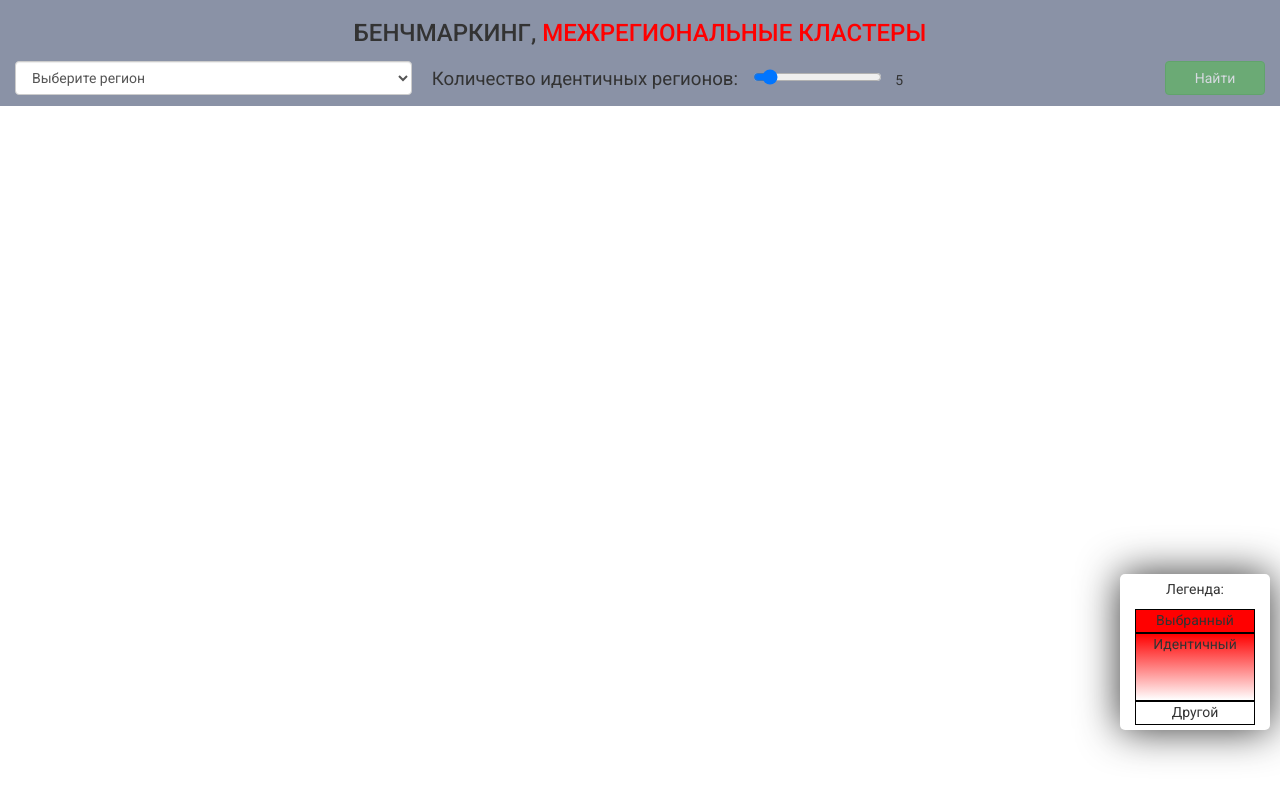
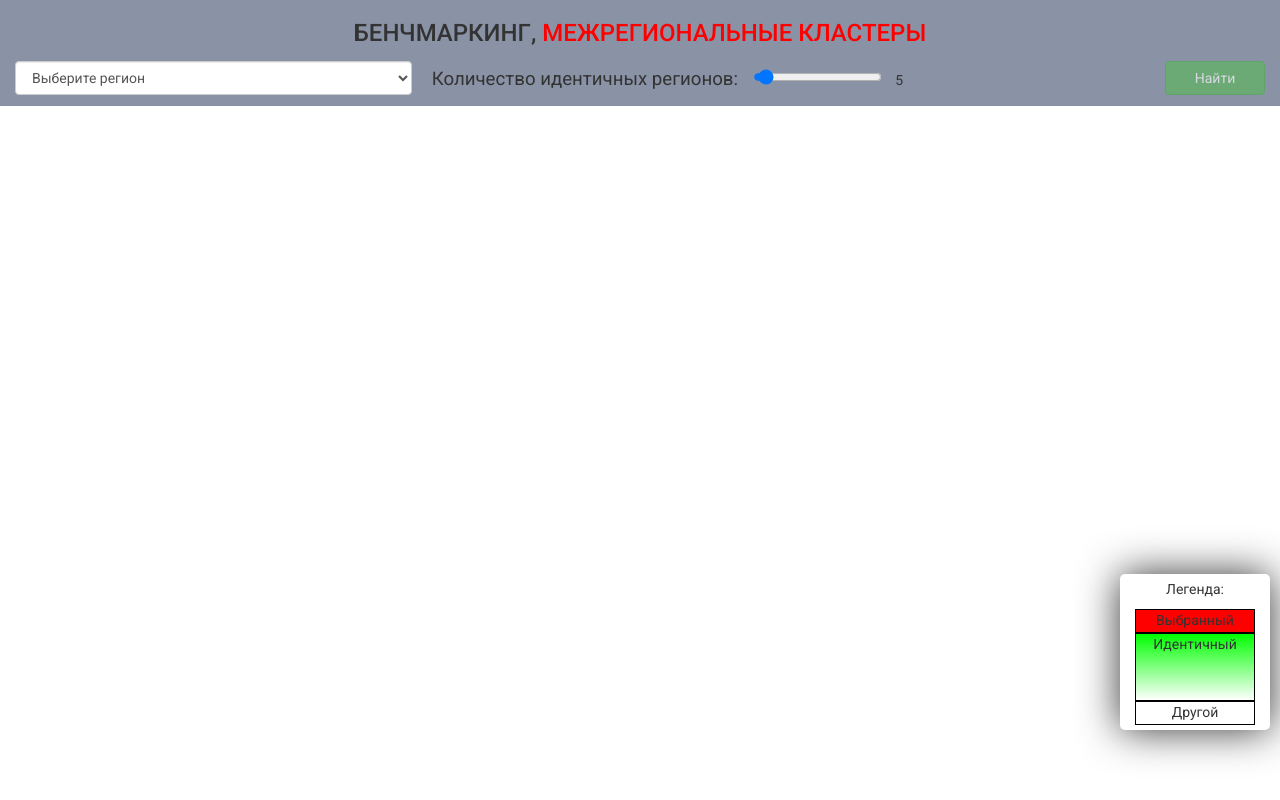
Before and after one commit to ekozonogova/cluster, a Django app: page /benchmark in a window 1280 px wide. Run offline with Django 3.2, Linux system fonts and the light colour scheme; some libraries are stand-ins or nearby versions.

Commit message:
fixed colors, created link to download xlsx files

```diff
--- a/clusters_web/clusters_core/static/js/benchmark.js
+++ b/clusters_web/clusters_core/static/js/benchmark.js
@@ -54,7 +54,7 @@ function BenchViewModel() {
     self.selectedRegion.isValid = ko.computed(function() {
         var e = self.selectedRegion();
         return !!e && typeof e !== "undefined"
-        && e.length !== 0 && self.identicalRegionsVal() > 0 && self.identicalRegionsVal() < 51;
+        && e.length !== 0 && self.identicalRegionsVal() > 0 && self.identicalRegionsVal() < 85;
     });
 
     self.initPainting = function() {
@@ -76,7 +76,7 @@ function BenchViewModel() {
                 if (c.length < 2) {
                     c = "0" + c;
                 }
-                colors["c0"][region.neighbors[i][0]] = "#ff0000" + c;
+                colors["c0"][region.neighbors[i][0]] = "#00ff00" + c;
             }
         }).done(function() {
             self.initPainting();
--- a/clusters_web/clusters_core/templates/benchmark.html
+++ b/clusters_web/clusters_core/templates/benchmark.html
@@ -8,7 +8,7 @@
 	<div style="border: 1px solid #000;z-index: 100; height: 24px; width: 120px; background-color: rgba(255, 0, 0, 1);">
 		<p style="text-align: center;">Выбранный</p>
 	</div>
-	<div style="border: 1px solid #000;z-index: 100; height: 68px; width: 120px; background: linear-gradient(180deg, #ff0000, #ffffff);;">
+	<div style="border: 1px solid #000;z-index: 100; height: 68px; width: 120px; background: linear-gradient(180deg, #00ff00, #ffffff);;">
 		<p style="text-align: center;">Идентичный</p>
 	</div>
 	<div style="border: 1px solid #000;z-index: 100; height: 24px; width: 120px; background-color: rgba(255, 255, 255, 1);">
@@ -28,10 +28,15 @@
 	                    	optionsCaption: 'Выберите регион'">
 				</select>
 			</div>
-			<div class="col-sm-6" style="padding: 5px;">
+			<div class="col-sm-5" style="padding: 5px;">
 				<span style="font-size: 14pt;">Количество идентичных регионов: </span>
-				<span style="padding: 10px;"><input type="range" min="1" max="50" id="size" oninput="" value="5" data-bind="value: identicalRegionsVal, valueUpdate: 'input'"></span>
+				<span style="padding: 10px;"><input type="range" min="1" max="84" id="size" oninput="" value="5" data-bind="value: identicalRegionsVal, valueUpdate: 'input'"></span>
 				<span data-bind="text: identicalRegionsVal"></span>
+			</div>
+			<div class="col-sm-1">
+				<!-- ko if: selectedRegion.isValid -->
+				<a data-bind="attr: { href: '/static/data/'+ selectedRegion().code + '.xlsx' }" style="color: #ff0000; font-size: 14pt;">Отчёт</a>
+				<!-- /ko -->
 			</div>
 			<div class="col-sm-2">
 				<!-- <span style="float: left; width: 60px; padding: 4px;">
```
